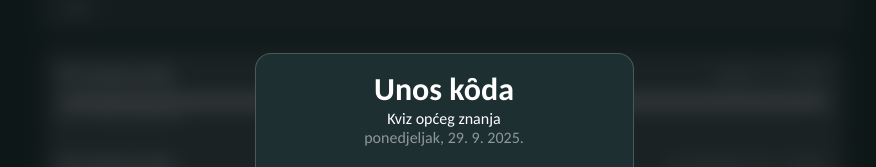
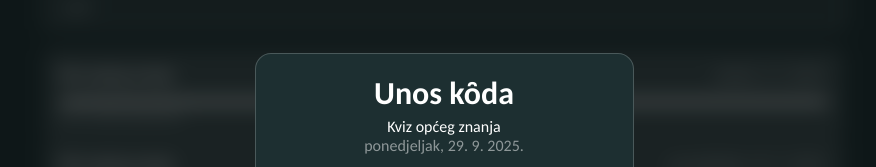
Before and after one commit to lovretomic/peta-kviz-app, a React (Vite) app: page /test in a window 1280 px wide. Shown: the part 183-350 px from the top of the page, without its empty margins (196-1072 px from the left). Built offline with nearby package versions, Linux system fonts and the light colour scheme.

Commit message:
updated text spacing

```diff
--- a/src/components/CodeModal/CodeModal.module.scss
+++ b/src/components/CodeModal/CodeModal.module.scss
@@ -31,6 +31,7 @@
         font-weight: 700;
         font-style: Bold;
         font-size: 32px;
+        padding: 4px;
       }
 
       h2 {
```
